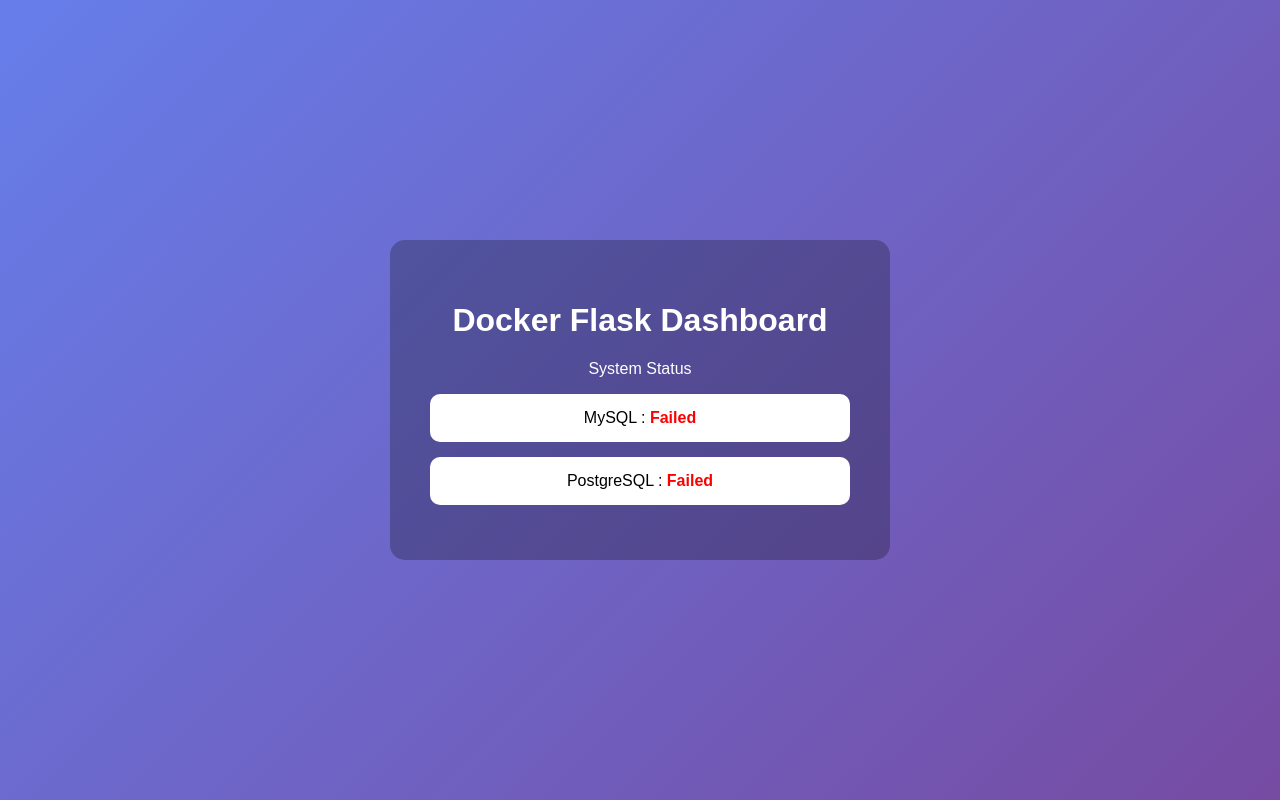
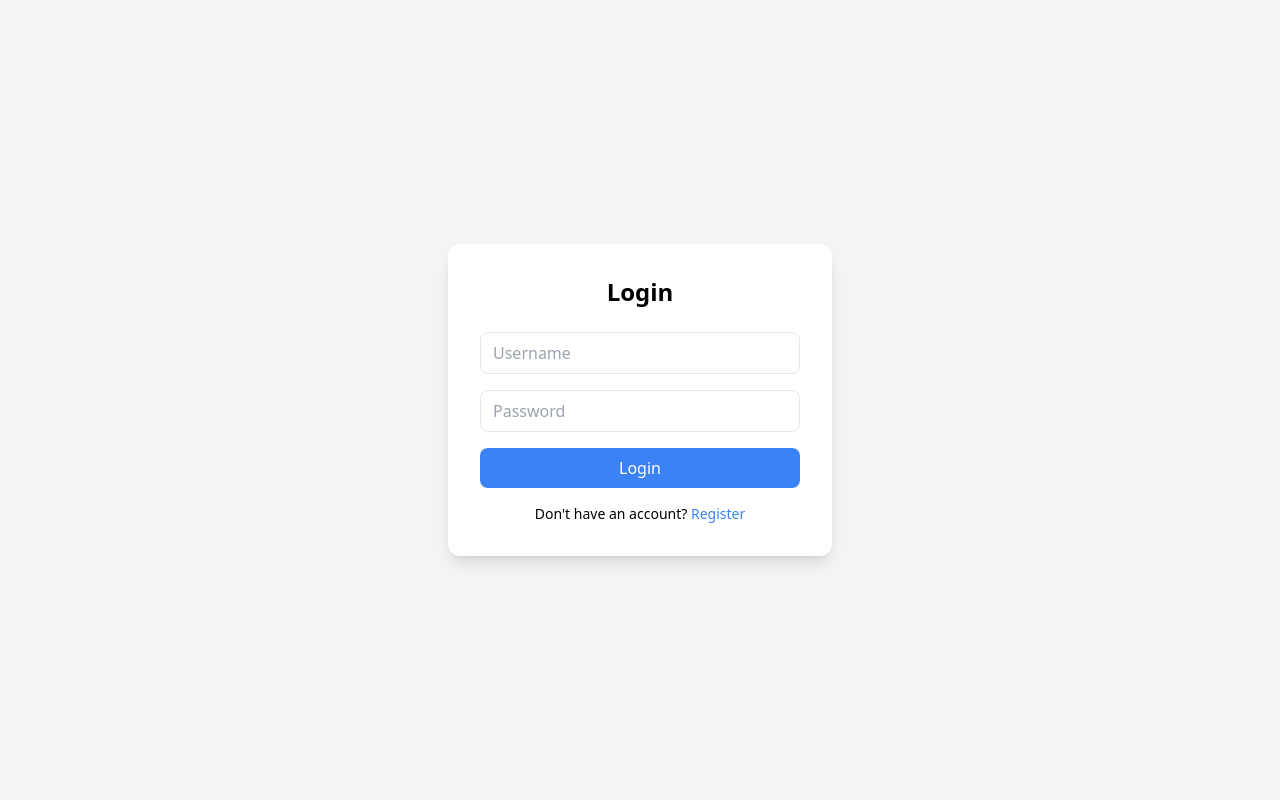
Before and after one commit to kheng72/five-base, a Python web app: template flask/templates/index.html in a window 1280 px wide. Run offline with Jinja, Linux system fonts and the light colour scheme; the template is opened without the code that fills it, so the values that code supplies are empty; some libraries are stand-ins or nearby versions.

Commit message:
กูก็ไม่รู้

```diff
--- a/docker-compose.yml
+++ b/docker-compose.yml
@@ -26,8 +26,10 @@ services:
     ports:
       - "5433:5432"
     volumes:
-      - postgres_data:/var/lib/postgresql
+      - postgres_data:/var/lib/postgresql/data
+      - ./postgres-init:/docker-entrypoint-initdb.d
     environment:
+      POSTGRES_USER: postgres
       POSTGRES_PASSWORD: postgrespassword
       POSTGRES_DB: mydatabase
 
--- a/flask/templates/index.html
+++ b/flask/templates/index.html
@@ -1,74 +1,32 @@
 <!DOCTYPE html>
-<html lang="th">
+<html lang="en">
 <head>
 <meta charset="UTF-8">
-<title>Docker Flask Dashboard</title>
+<title>Login</title>
+<script src="https://cdn.tailwindcss.com"></script>
+</head>
+<body class="bg-gray-100 flex items-center justify-center h-screen">
 
-<style>
-body{
-    margin:0;
-    font-family: Arial;
-    background: linear-gradient(135deg,#667eea,#764ba2);
-    height:100vh;
-    display:flex;
-    justify-content:center;
-    align-items:center;
-    color:white;
-}
+<div class="bg-white p-8 rounded-xl shadow-lg w-96">
+    <h2 class="text-2xl font-bold text-center mb-6">Login</h2>
 
-.container{
-    background: rgba(0,0,0,0.25);
-    padding:40px;
-    border-radius:15px;
-    text-align:center;
-    width:420px;
-}
+    <form action="/login" method="POST" class="space-y-4">
+        <input name="username" placeholder="Username"
+            class="w-full border rounded-lg px-3 py-2">
 
-.card{
-    background:white;
-    color:black;
-    padding:15px;
-    margin:15px 0;
-    border-radius:10px;
-}
+        <input type="password" name="password" placeholder="Password"
+            class="w-full border rounded-lg px-3 py-2">
 
-.ok{
-    color:green;
-    font-weight:bold;
-}
+        <button
+            class="w-full bg-blue-500 hover:bg-blue-600 text-white py-2 rounded-lg">
+            Login
+        </button>
+    </form>
 
-.fail{
-    color:red;
-    font-weight:bold;
-}
-</style>
-
-</head>
-
-<body>
-
-<div class="container">
-    <h1>Docker Flask Dashboard</h1>
-    <p>System Status</p>
-
-    <div class="card">
-        MySQL :
-        {% if mysql_status %}
-            <span class="ok">Connected</span>
-        {% else %}
-            <span class="fail">Failed</span>
-        {% endif %}
-    </div>
-
-    <div class="card">
-        PostgreSQL :
-        {% if postgres_status %}
-            <span class="ok">Connected</span>
-        {% else %}
-            <span class="fail">Failed</span>
-        {% endif %}
-    </div>
-
+    <p class="text-center mt-4 text-sm">
+        Don't have an account?
+        <a href="/register" class="text-blue-500 hover:underline">Register</a>
+    </p>
 </div>
 
 </body>
```
Also changed, not shown: flask/app.py (+47 -4 lines), flask/templates/home.html (added, +39 -0 lines), flask/templates/register.html (added, +31 -0 lines), postgres-init/init.sql (added, +10 -0 lines).
